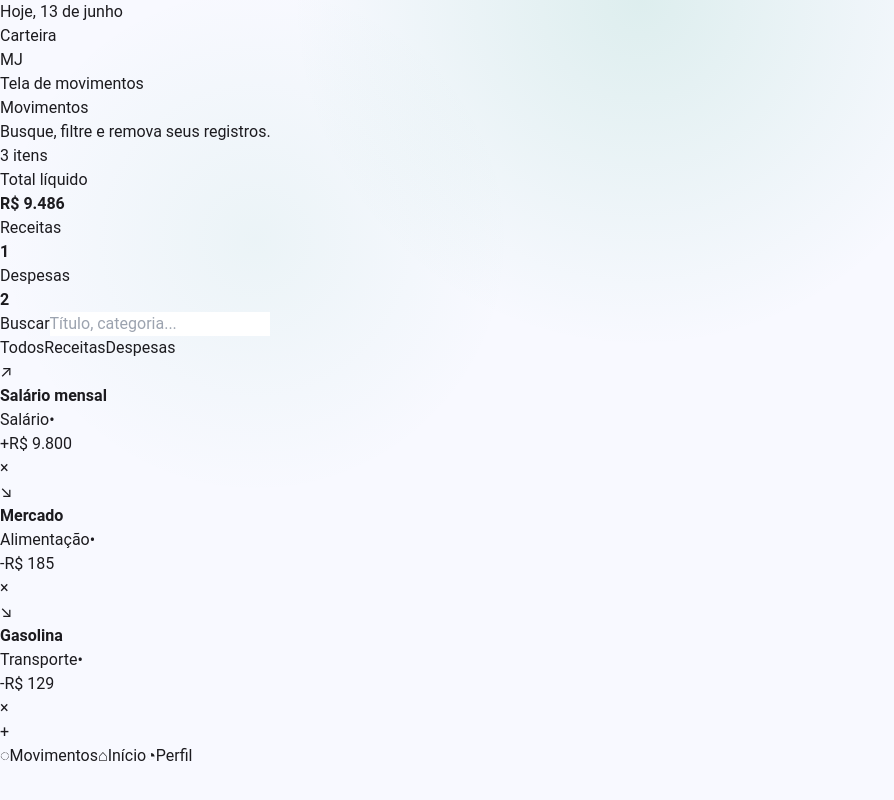
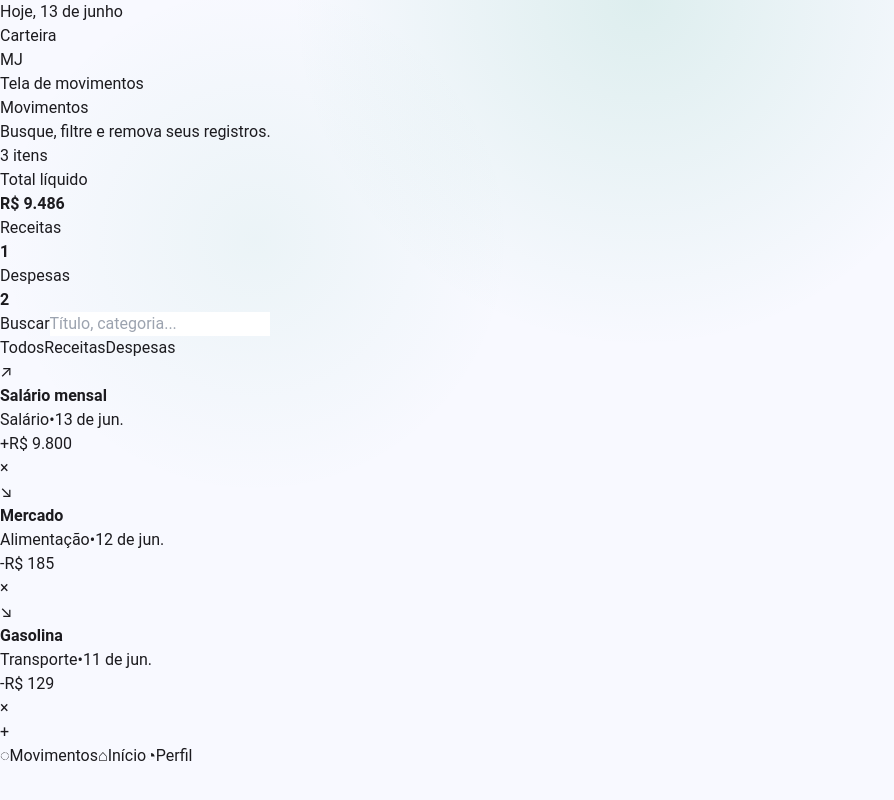
Before and after one commit to DoutorK/financeApp, a React (Vite) app: page / in a window 1280 px wide. Both pictures are taken after a click on the button "Ver todos". Shown: the whole page, without its empty margins (0-894 px from the left). Built offline with nearby package versions, Linux system fonts and the light colour scheme.

Commit message:
FIX: ajusta para a nova logica

```diff
--- a/src/components/TransactionItem.tsx
+++ b/src/components/TransactionItem.tsx
@@ -5,7 +5,7 @@ type TransactionItemProps = {
   category: string
   amount: string
   kind: TransactionKind
-  date: string
+  dateLabel: string
   onDelete?: () => void
 }
 
@@ -24,7 +24,7 @@ export function TransactionItem({
   category,
   amount,
   kind,
-  date,
+  dateLabel,
   onDelete,
 }: TransactionItemProps) {
   return (
@@ -46,7 +46,7 @@ export function TransactionItem({
         <p className="m-0 flex items-center gap-1.5 text-[0.8rem] text-text-variant">
           <span>{category}</span>
           <span>•</span>
-          <span>{date}</span>
+          <span>{dateLabel}</span>
         </p>
       </div>
 
```
